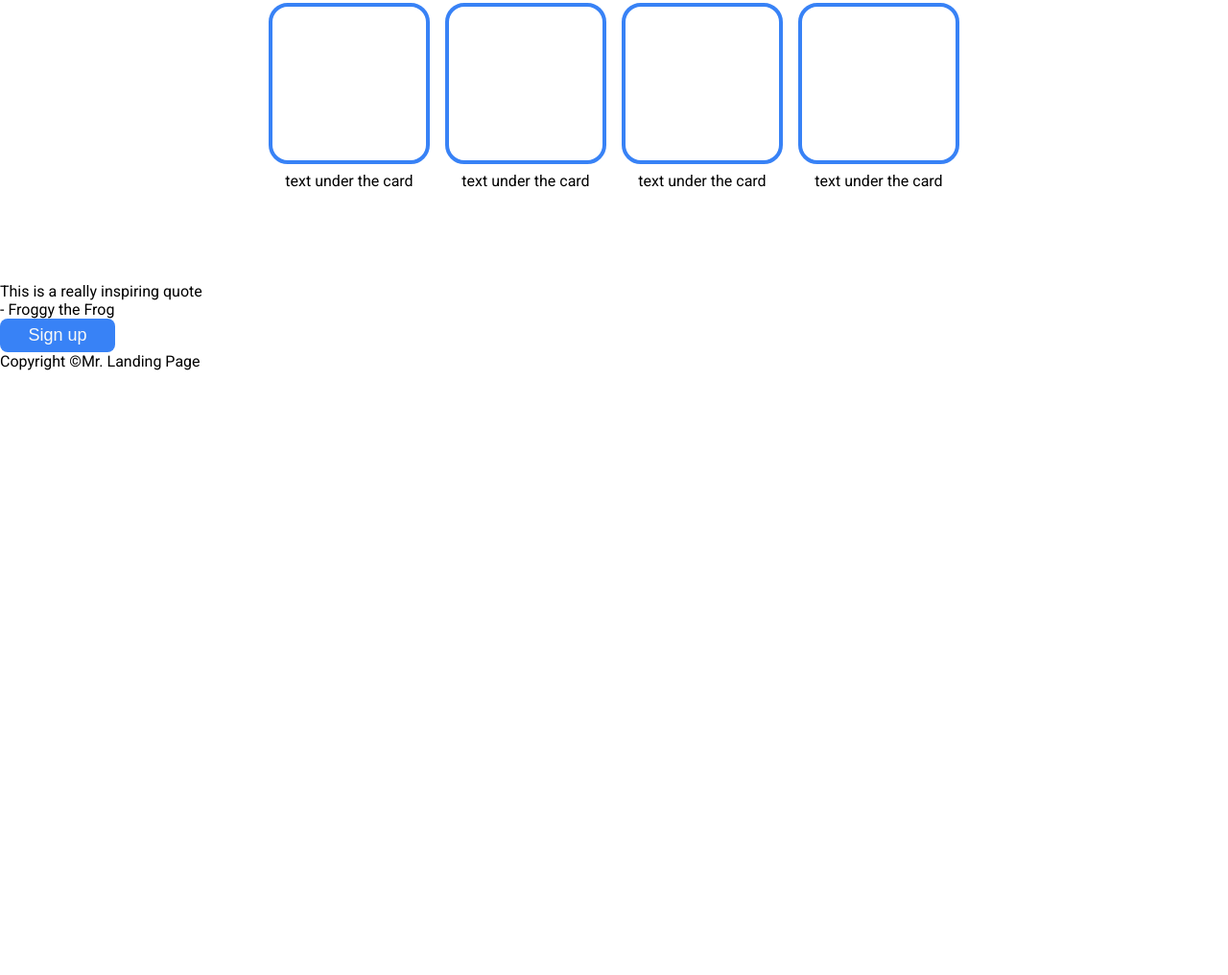
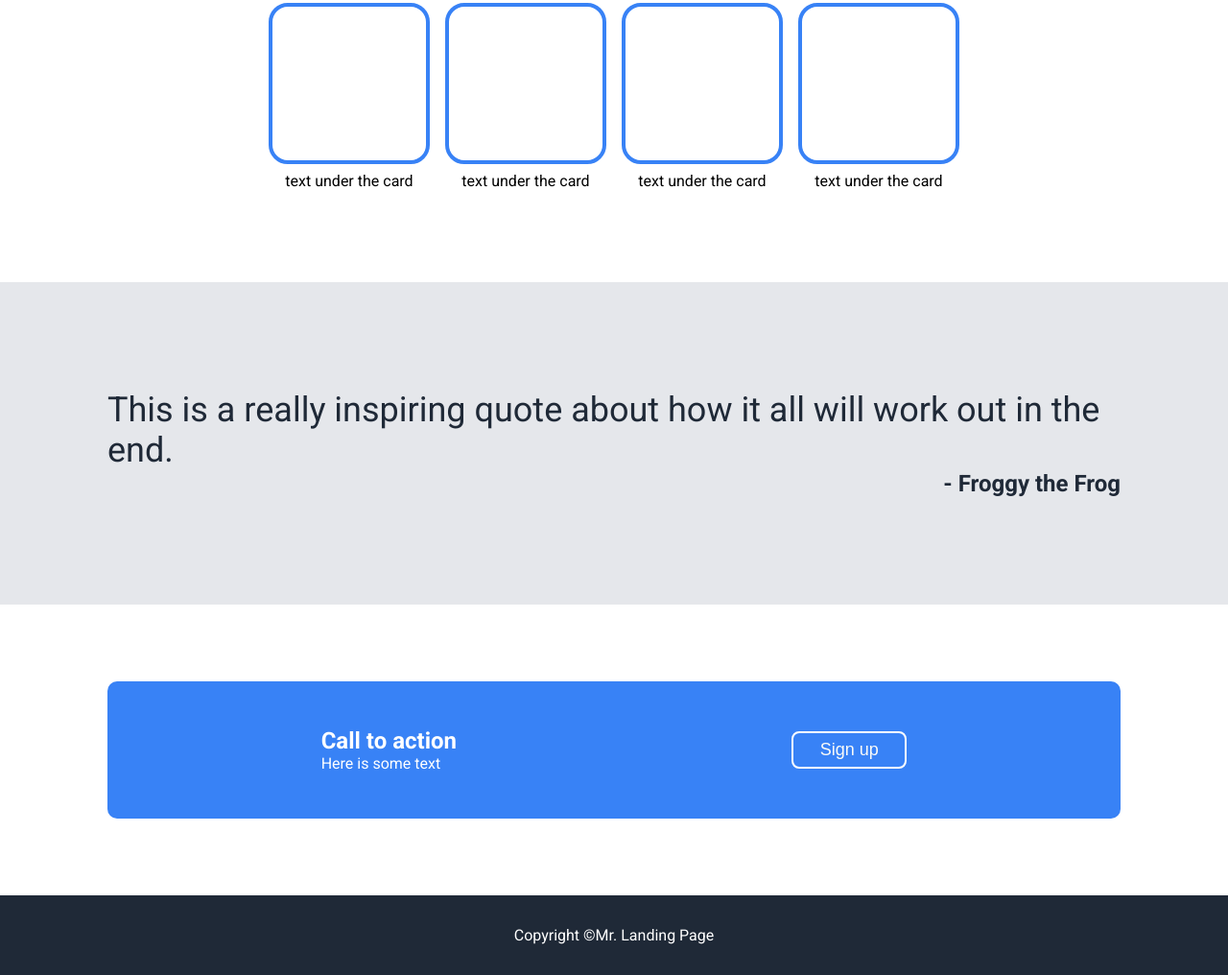
Before and after one commit to jleikdra/odin-landing-page, a plain HTML site: page index.html in a window 1280 px wide. Shown: the part 639-1655 px from the top of the page at 96% size. Before the commit the page ends 1025 px from the top, so only its background shows below. Drawn offline with Linux system fonts and the light colour scheme.

Commit message:
added final styling

```diff
--- a/index.html
+++ b/index.html
@@ -64,16 +64,16 @@
 
 <!-- quote section -->
  <section class="quote-section">
-    <blockquote>This is a really inspiring quote</blockquote>
-    <p>- Froggy the Frog</p>
+    <blockquote class="quote">This is a really inspiring quote about how it all will work out in the end.</blockquote>
+    <p class="quote-author">- Froggy the Frog</p>
  </section>
 
 <!-- cta -->
  <section class="cta">
     <div class="cta-container">
         <div class="cta-left">
-        <h3></h3>
-        <p></p>
+        <h3 class="cta-header">Call to action</h3>
+        <p class="cta-text">Here is some text</p>
         </div>
         <div class="cta-right">
             <button type="button" class="cta-button">Sign up</button>
--- a/style.css
+++ b/style.css
@@ -77,8 +77,6 @@ a {
     flex: 1;
     color: #F9FAF8;
     width: 50%;
-
-
 }
 
 .hero-right {
@@ -151,5 +149,68 @@ button {
 
 
 /* testemonials */
+.quote-section {
+    display: flex;
+    flex-direction: column;
+    justify-content: center;
+    background-color: #E5E7EB;
+    padding: 7em 7em;
+}
+
+.quote {
+    align-self: center;
+    font-weight: bolder;
+    font-size: 36px;
+    font-weight: 100;
+    color: #1F2937;
+}
+
+.quote-author {
+    align-self: flex-end;
+    font-weight: bolder;
+    font-size: 24px;
+    color: #1F2937;
+}
+
 /* cta */
+.cta {
+    display: flex;
+    justify-content: center;
+    align-items: center;
+    padding: 5em 7em;
+}
+
+.cta-container {
+    display: flex;
+    justify-content: space-around;
+    align-items: center;
+    background-color: #3882F6;
+    padding: 3em;
+    width: 100%;
+    border-radius: 10px;
+}
+
+.cta-container button {
+    border: 2px solid #FFF;
+}
+
+
+.cta-header {
+    font-size: 24px;
+    color: #FFF;
+}
+
+.cta-text {
+    color: #FFF;
+}
+
 /* footer */
+
+footer {
+    background-color: #1F2937;
+    color: #FFF;
+    display: flex;
+    justify-content: center;
+    align-items: center;
+    padding: 2em 0;
+}
```
